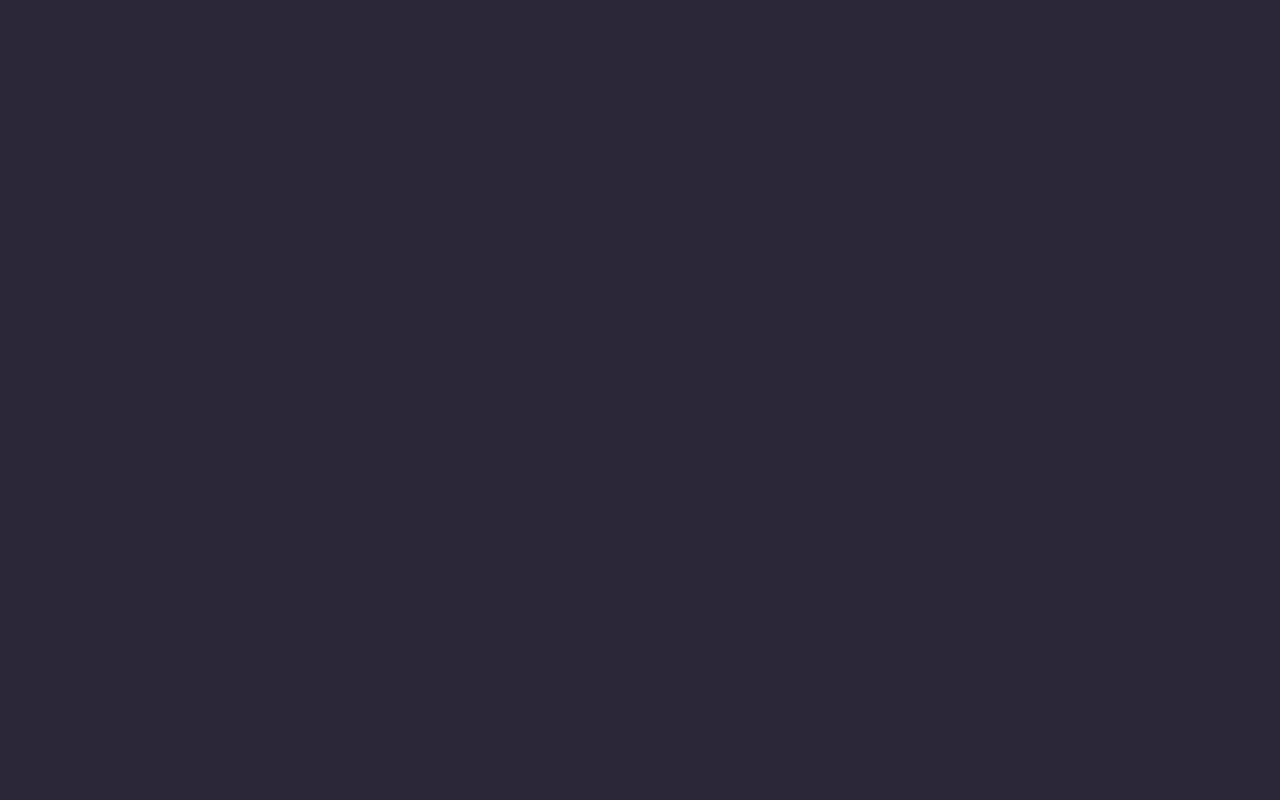
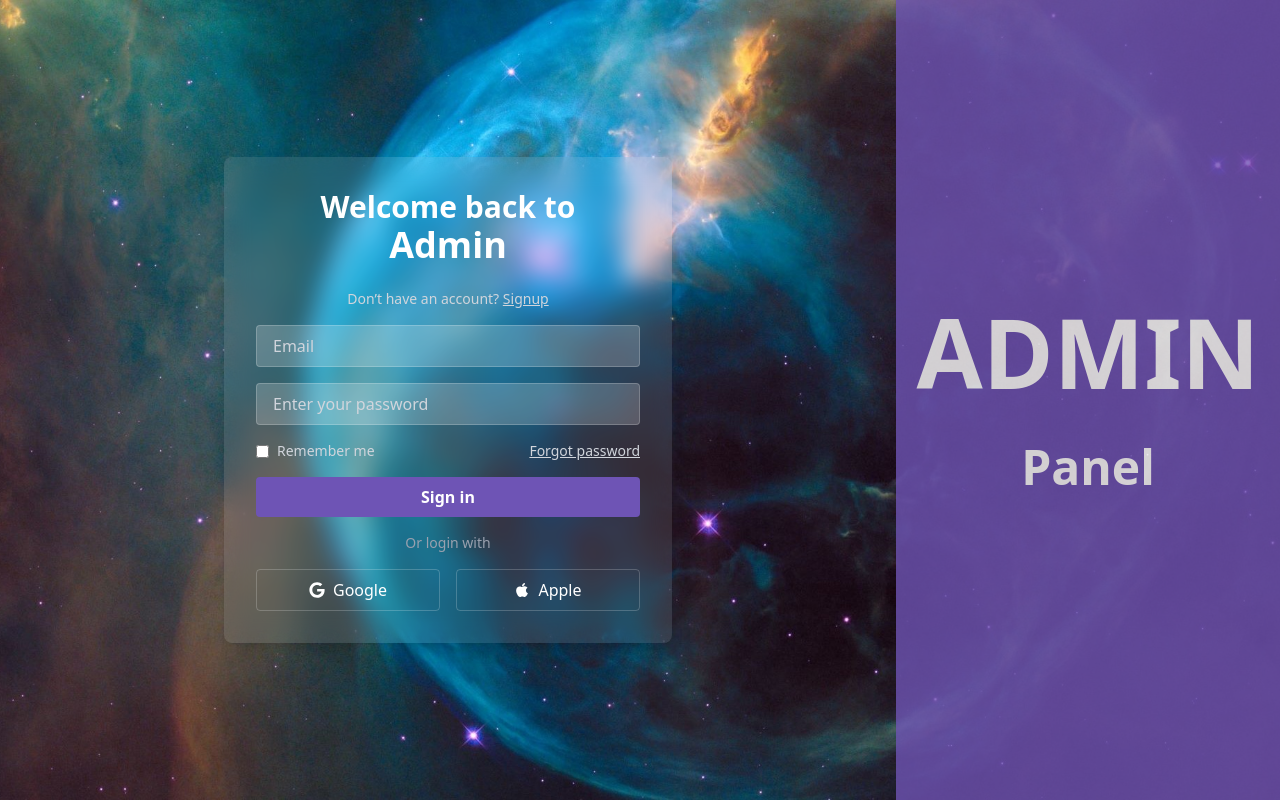
Before and after one commit to natanamanuelmamo/Custom_Admin_Panel_With_ReactJS, a React (Vite) app: page / in a window 1280 px wide. Before the commit this address had no page. Built offline with nearby package versions, Linux system fonts and the light colour scheme.

Commit message:
signin page

```diff
--- a/src/App.jsx
+++ b/src/App.jsx
@@ -1,5 +1,5 @@
 import './App.css'
-
+import SignIn from "./pages/Auth/SignIn";
 
 import { BrowserRouter as Router, Routes, Route } from "react-router-dom";
 
@@ -9,6 +9,7 @@ function App() {
   return (
     <Router>
       <Routes>
+        <Route path="/" element={<SignIn />} />
 
       </Routes>
     </Router>
--- /dev/null
+++ b/src/pages/Auth/SignIn.jsx
@@ -0,0 +1,78 @@
+import React from 'react';
+import { FaGoogle, FaApple } from 'react-icons/fa';
+
+const SignIn = () => {
+  return (
+    <div
+      className="flex min-h-screen w-full items-center justify-center bg-cover bg-center relative"
+      style={{ backgroundImage: "url('/SigninBackground.jpg')" }}
+    >
+      {/* Left side with background image and form */}
+      <div className="flex-1 relative bg-cover bg-center flex items-center justify-center">
+
+        {/* Login Form Card */}
+        <div className="relative z-10 bg-white/10 bg-opacity-70 backdrop-blur-md p-8 rounded-lg w-full max-w-md mx-auto text-white shadow-lg">
+          <h2 className="text-3xl font-semibold text-center">Welcome back to</h2>
+          <h1 className="text-4xl font-bold text-center mb-6">Admin</h1>
+
+          <form className="space-y-4">
+            <div className="text-sm text-gray-300 text-center">
+              Don’t have an account?{' '}
+              <a href="/signup" className="underline hover:text-violet-300">
+                Signup
+              </a>
+            </div>
+
+            <input
+              type="email"
+              placeholder="Email"
+              className="w-full px-4 py-2 rounded bg-white/20 text-white placeholder-gray-300 border border-white/20 focus:outline-none focus:ring-2 focus:ring-violet-500"
+            />
+            <input
+              type="password"
+              placeholder="Enter your password"
+              className="w-full px-4 py-2 rounded bg-white/20 text-white placeholder-gray-300 border border-white/20 focus:outline-none focus:ring-2 focus:ring-violet-500"
+            />
+
+            <div className="flex items-center justify-between text-sm text-gray-300">
+              <label className="flex items-center space-x-2">
+                <input type="checkbox" className="form-checkbox text-violet-600" />
+                <span>Remember me</span>
+              </label>
+              <a href="#" className="underline hover:text-violet-300">
+                Forgot password
+              </a>
+            </div>
+
+            <button
+              type="submit"
+              className="w-full bg-[#6E54B5] hover:bg-violet-700 text-white font-semibold py-2 rounded transition duration-200"
+            >
+              Sign in
+            </button>
+          </form>
+
+          <div className="text-center my-4 text-gray-400 text-sm">Or login with</div>
+
+          <div className="flex justify-between space-x-4">
+            <button className="flex-1 flex items-center justify-center space-x-2 border border-white/20 px-4 py-2 rounded hover:bg-white/10">
+              <FaGoogle />
+              <span>Google</span>
+            </button>
+            <button className="flex-1 flex items-center justify-center space-x-2 border border-white/20 px-4 py-2 rounded hover:bg-white/10">
+              <FaApple />
+              <span>Apple</span>
+            </button>
+          </div>
+        </div>
+      </div>
+
+      {/* Right side*/}
+      <div className="w-[30%] min-h-screen bg-[#6E54B5] opacity-80 text-white flex items-center justify-center relative">
+        <h1 className="text-8xl font-bold text-center z-10">ADMIN <br /><span className="text-5xl font-bold">Panel</span></h1>
+      </div>
+    </div>
+  );
+};
+
+export default SignIn;
```
Also changed, not shown: public/SigninBackground.jpg (added), src/pages/Auth/SignUp.jsx (added).
